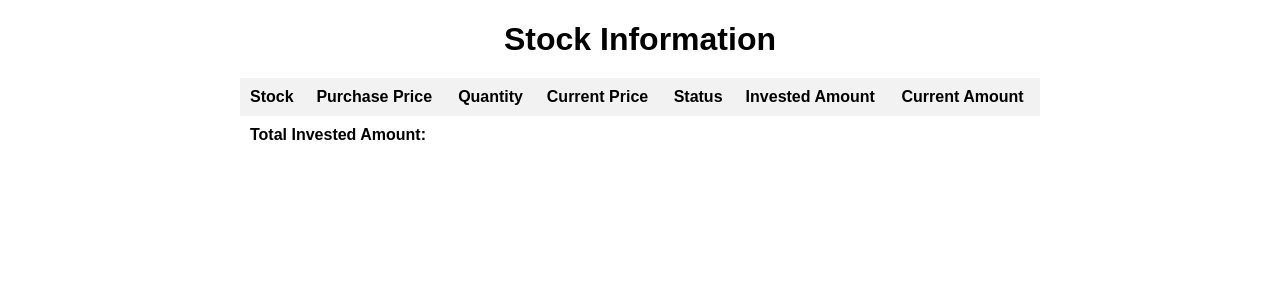
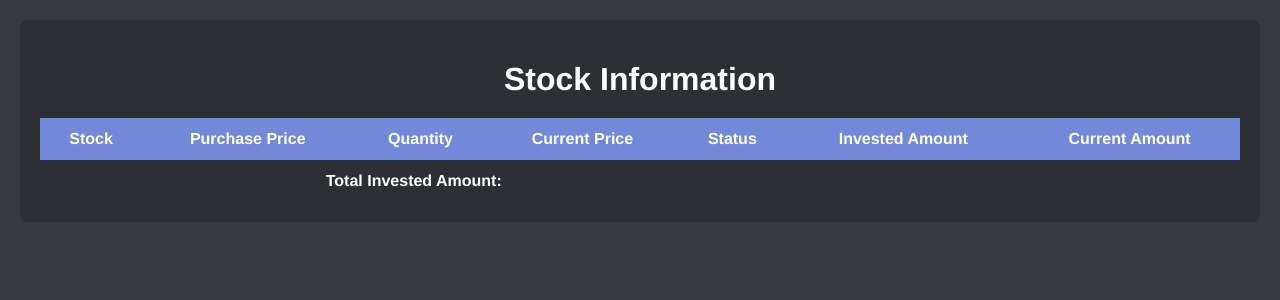
Before and after one commit to Remsy2027/Profit-Loss_Calculator, a Flask app: template templates/stock_information.html in a window 1280 px wide. Shown: the top 300 px of the page. Run offline with Flask 3, Linux system fonts and the light colour scheme; the template is opened without the code that fills it, so the values that code supplies are empty.

Commit message:
Update Code

```diff
--- a/app.py
+++ b/app.py
@@ -5,7 +5,7 @@
 
 b = BSE()
 
-# Stocks With Their Company Code
+# Stocks With Their Company Code and Average Price
 stocks = {
     "TATA_POWER": {
         "code": "500400",
@@ -84,13 +84,19 @@
             profit = int((current_price - purchase_price) * quantity * 1.5)
             color = "green"
             status = f"Profit: {profit}"
+            action = "Wait"
+            action_color = "red"
         elif current_price == purchase_price:
             color = "black"
             status = "No Profit No Loss"
+            action = "Wait"
+            action_color = "red"
         else:
             loss = int((purchase_price - current_price) * quantity)
             color = "red"
             status = f"Loss: {loss}"
+            action = "Wait"
+            action_color = "red"
 
         invested_amount = purchase_price * quantity
         current_amount = current_price * quantity
@@ -105,6 +111,8 @@
             "current_price": current_price,
             "status": status,
             "color": color,
+            "action": action,
+            "action_color": action_color,
             "invested_amount": invested_amount,
             "current_amount": current_amount
         })
--- a/templates/stock_information.html
+++ b/templates/stock_information.html
@@ -4,8 +4,10 @@
     <title>Stock Information</title>
     <style>
         body {
-            font-family: Arial, sans-serif;
+            font-family: 'Helvetica', 'Arial', sans-serif;
             margin: 20px;
+            background-color: #36393F;
+            color: #FFF;
         }
 
         h1 {
@@ -20,21 +22,31 @@
         }
 
         th, td {
-            padding: 10px;
-            text-align: left;
+            padding: 12px;
+            text-align: center;
         }
 
         th {
-            background-color: #f2f2f2;
+            background-color: #7289DA;
             font-weight: bold;
         }
 
         .profit {
-            color: green;
+            color: #43B581;
         }
 
         .loss {
-            color: red;
+            color: #F04747;
+        }
+
+        .sell {
+            color: #F04747;
+            font-weight: bold;
+        }
+
+        .buy {
+            color: #43B581;
+            font-weight: bold;
         }
 
         .total {
@@ -42,8 +54,36 @@
         }
 
         .container {
-            max-width: 800px;
+            max-width: 1200px;
             margin: 0 auto;
+            background-color: #2C2F33;
+            padding: 20px;
+            border-radius: 8px;
+        }
+
+        /* Responsive Styles */
+        @media screen and (max-width: 600px) {
+            table {
+                font-size: 12px;
+            }
+            th, td {
+                padding: 10px;
+            }
+            h1 {
+                font-size: 24px;
+            }
+        }
+
+        @media screen and (max-width: 400px) {
+            table {
+                font-size: 10px;
+            }
+            th, td {
+                padding: 8px;
+            }
+            h1 {
+                font-size: 20px;
+            }
         }
     </style>
 </head>
@@ -66,7 +106,7 @@
                 <td>{{ stock.purchase_price }}</td>
                 <td>{{ stock.quantity }}</td>
                 <td>{{ stock.current_price }}</td>
-                <td class="{% if stock.color == 'green' %}profit{% elif stock.color == 'red' %}loss{% endif %}">{{ stock.status }}</td>
+                <td style="color:{{ stock.color }}">{{ stock.status }}</td>
                 <td>{{ stock.invested_amount }}</td>
                 <td>{{ stock.current_amount }}</td>
             </tr>
```
